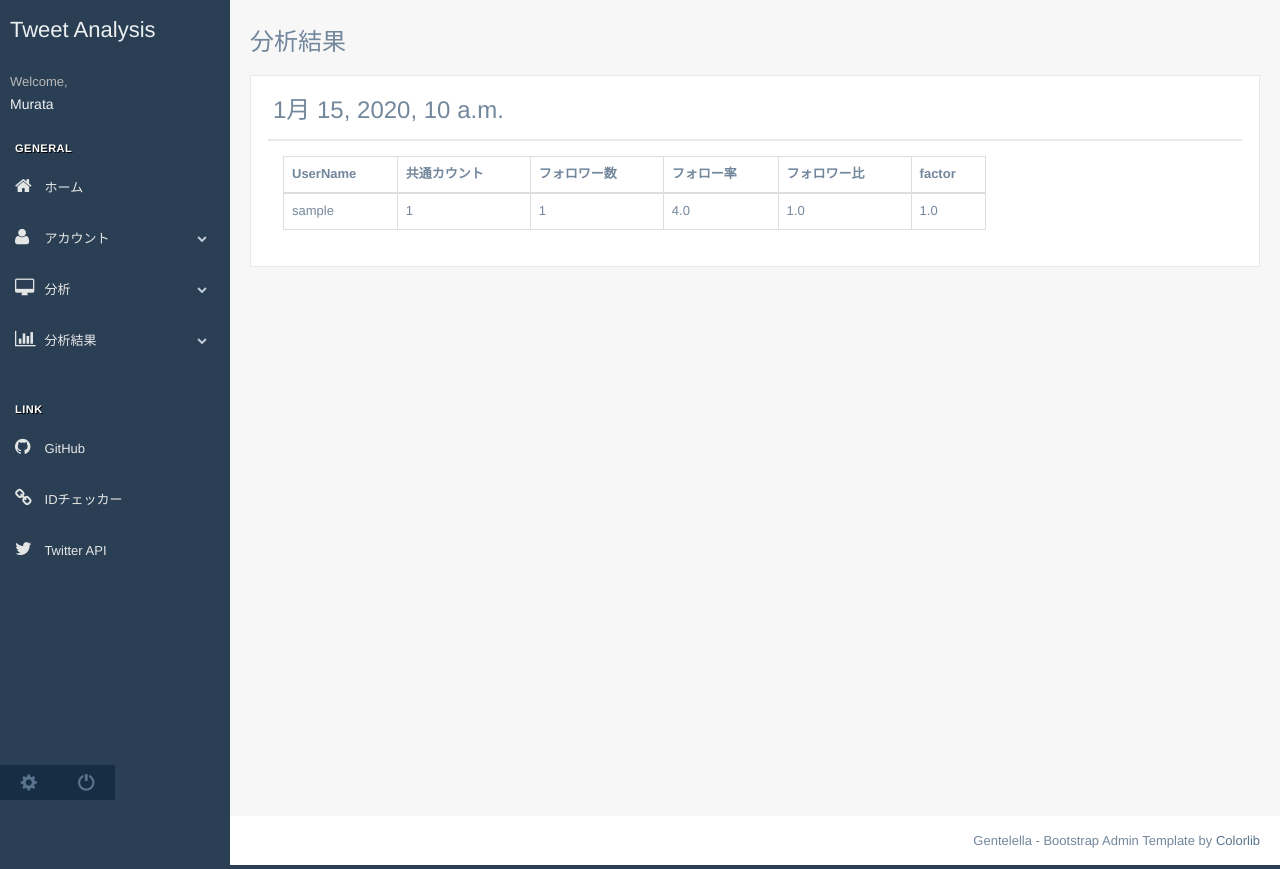
After one commit to k-murata08/tweet_analysis_app, a Django app: page /common_follow/result/1/ in a window 1280 px wide. The commit adds this page. Run offline with Django 3.2, Linux system fonts and the light colour scheme; tables that the repository leaves empty hold one stand-in row (values such as "Sample post"); some libraries are stand-ins or nearby versions.

Commit message:
共通フォロー分析結果表示

```diff
--- /dev/null
+++ b/analysis/templates/common_follow_result_detail.html
@@ -0,0 +1,47 @@
+{% extends "base.html" %}
+
+{% block content %}
+<div class="page-title">
+    <div class="title_left">
+        <h3>分析結果</h3>
+    </div>
+</div>
+<div class="row">
+    <div class="col-md-12 col-sm-12 col-xs-12">
+        <div class="x_panel">
+            <div class="x_title">
+                <h3>{{ analysis.created_at }}</h3>
+            </div>
+            <div class="x_content">
+                <div class="col-md-9 col-sm-9 col-xs-12">
+                    <table class="table table-bordered">
+                        <thead>
+                        <tr>
+                            <th>UserName</th>
+                            <th>共通カウント</th>
+                            <th>フォロワー数</th>
+                            <th>フォロー率</th>
+                            <th>フォロワー比</th>
+                            <th>factor</th>
+
+                        </tr>
+                        </thead>
+                        <tbody>
+                        {% for record in records %}
+                        <tr>
+                            <td>{{ record.username }}</td>
+                            <td>{{ record.common_count }}</td>
+                            <td>{{ record.followers_count }}</td>
+                            <td>{{ record.follow_rate }}</td>
+                            <td>{{ record.follow_ratio }}</td>
+                            <td>{{ record.factor }}</td>
+                        </tr>
+                        {% endfor %}
+                        </tbody>
+                    </table>
+                </div>
+            </div>
+        </div>
+    </div>
+</div>
+{% endblock %}
--- a/analysis/urls.py
+++ b/analysis/urls.py
@@ -5,6 +5,8 @@ from . import views
 urlpatterns = [
     url(r'^$', views.index, name='index'),
     url(r'^common_follow/$', views.common_follow_form, name='common_follow_form'),
+    url(r'^common_follow/result/$', views.common_follow_result, name='common_follow_result'),
+    url(r'^common_follow/result/(?P<pk>[0-9]+)/$', views.common_follow_result_detail, name='common_follow_result_detail'),
     url(r'^common_fav/$', views.common_fav_form, name='common_fav_form'),
     url(r'^common_rt/$', views.common_rt_form, name='common_rt_form'),
 ]
--- a/analysis/views.py
+++ b/analysis/views.py
@@ -3,11 +3,12 @@ from __future__ import unicode_literals
 
 from django.contrib.auth.decorators import login_required
 from django.shortcuts import render
-from django.db import transaction
 
 import utils as analysis_utils
 from .forms import AnalysisAccountForm
 from accounts.models import TwitterAccount
+from .models import Analysis, CommonFollowRecord
+import tweet_analysis.const as ta_const
 
 
 @login_required
@@ -60,3 +61,23 @@ def common_rt_form(request):
     return render(request, 'common_rt_form.html', {
         'form': form
     })
+
+
+def common_follow_result(request):
+    analysis = Analysis.objects.filter(
+        category=ta_const.ANALYSIS_CATEGORY['common_follow']
+    ).order_by('-created_at')
+
+    return render(request, 'result.html', {
+        'analysis': analysis,
+        'title': "共通フォロー分析"
+    })
+
+
+def common_follow_result_detail(request, pk):
+    analysis = Analysis.objects.get(id=pk)
+    records = CommonFollowRecord.objects.filter(analysis=analysis).order_by('-common_count')
+    return render(request, 'common_follow_result_detail.html', {
+        'records': records,
+        'analysis': analysis
+    })
--- a/tweet_analysis/templates/base.html
+++ b/tweet_analysis/templates/base.html
@@ -55,7 +55,7 @@
                                     </li>
                                     <li><a><i class="fa fa-bar-chart"></i> 分析結果 <span class="fa fa-chevron-down"></span></a>
                                         <ul class="nav child_menu">
-                                            <li><a href="#">共通フォロー分析</a></li>
+                                            <li><a href="{% url 'common_follow_result' %}">共通フォロー分析</a></li>
                                             <li><a href="#">共通RT分析</a></li>
                                             <li><a href="#">共通ファボ分析</a></li>
                                         </ul>
```
Also changed, not shown: analysis/templates/result.html (added, +44 -0 lines).
